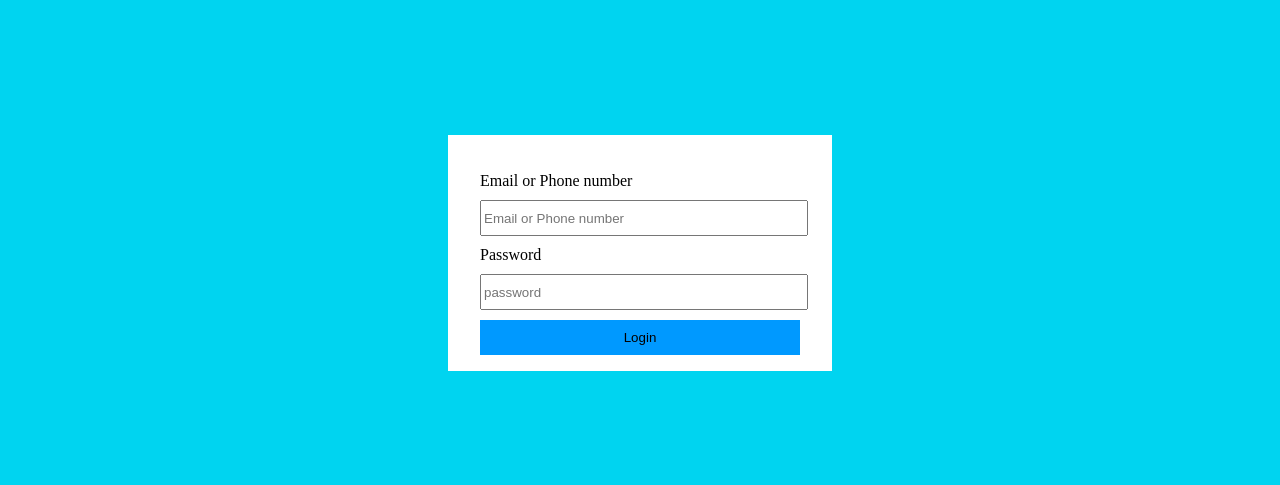
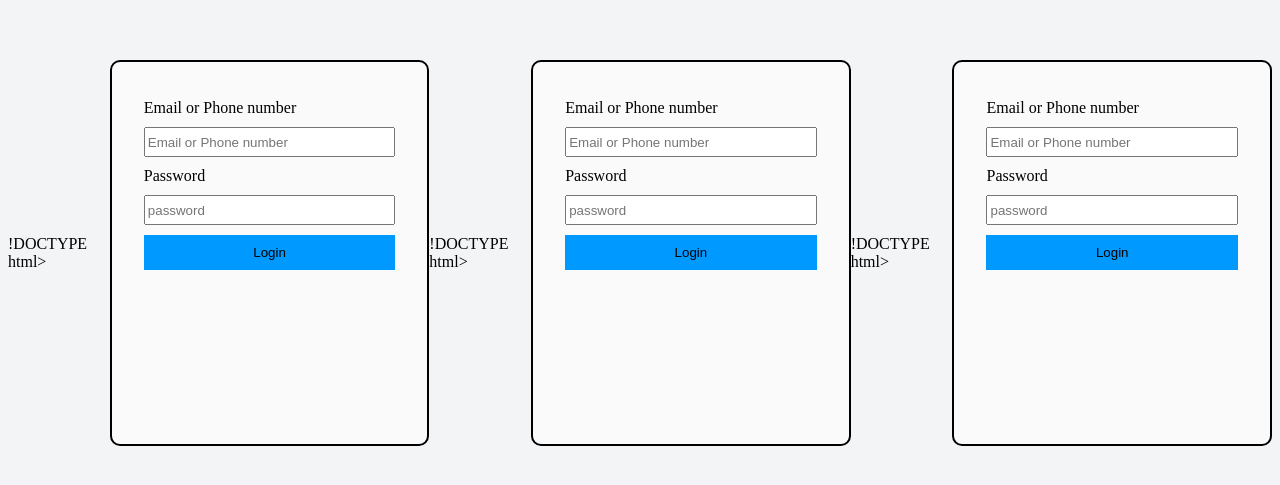
Before and after one commit to Aniketsaxena007/my-files, a plain HTML site: page facebook.html in a window 1280 px wide. Shown: the part 155-640 px from the top of the page. Drawn offline with Linux system fonts and the light colour scheme.

Commit message:
Update facebook.html

```diff
--- a/facebook.html
+++ b/facebook.html
@@ -1,4 +1,4 @@
-<!DOCTYPE html>
+!DOCTYPE html>
 <html lang="en">
 <head>
     <meta charset="UTF-8">
@@ -6,17 +6,135 @@
     <title>Document</title>
     <style>
         body{
-            background-color: rgb(0, 212, 240);
+            background-color: rgb(242, 244, 245);
             height: 100vh;
             display: flex;
             justify-content: center;
             align-items: center;
         }
         .container{
-           width: 320px;
+           width: 300px;
+           height:350px;
            padding: 16px 32px;
-           background-color: white;
+           background-color: rgb(250, 250, 250);
+           border: 2px solid black;;
+           border-radius: 10px;
+        }
+        input{
+            width: 100%;
+            height: 30px;
+            margin-top: 10px;
+            margin-bottom: 10px;
+        }
+        button{
+            width: 100%;
+            padding: 10px 20px ;
+            background-color: rgb(0, 153, 255);
+            outline: none;
+            border: none;
+        }
 
+        h1{
+            text-align: center;
+        }
+    </style>
+</head>
+<body>
+    <header>
+
+    </header>
+        <div class="container">
+            <h1></h1>
+            <div class="input-group">
+                <label for="">Email or Phone number</label>
+                <input type="text" placeholder="Email or Phone number">
+            </div>
+            <div class="input-group">
+                <label for="">Password</label>
+                <input type="text" placeholder="password">
+            </div>
+            <button>Login </button>
+        </div>
+</body>
+</html>!DOCTYPE html>
+<html lang="en">
+<head>
+    <meta charset="UTF-8">
+    <meta name="viewport" content="width=device-width, initial-scale=1.0">
+    <title>Document</title>
+    <style>
+        body{
+            background-color: rgb(242, 244, 245);
+            height: 100vh;
+            display: flex;
+            justify-content: center;
+            align-items: center;
+        }
+        .container{
+           width: 300px;
+           height:350px;
+           padding: 16px 32px;
+           background-color: rgb(250, 250, 250);
+           border: 2px solid black;;
+           border-radius: 10px;
+        }
+        input{
+            width: 100%;
+            height: 30px;
+            margin-top: 10px;
+            margin-bottom: 10px;
+        }
+        button{
+            width: 100%;
+            padding: 10px 20px ;
+            background-color: rgb(0, 153, 255);
+            outline: none;
+            border: none;
+        }
+
+        h1{
+            text-align: center;
+        }
+    </style>
+</head>
+<body>
+    <header>
+
+    </header>
+        <div class="container">
+            <h1></h1>
+            <div class="input-group">
+                <label for="">Email or Phone number</label>
+                <input type="text" placeholder="Email or Phone number">
+            </div>
+            <div class="input-group">
+                <label for="">Password</label>
+                <input type="text" placeholder="password">
+            </div>
+            <button>Login </button>
+        </div>
+</body>
+</html>!DOCTYPE html>
+<html lang="en">
+<head>
+    <meta charset="UTF-8">
+    <meta name="viewport" content="width=device-width, initial-scale=1.0">
+    <title>Document</title>
+    <style>
+        body{
+            background-color: rgb(242, 244, 245);
+            height: 100vh;
+            display: flex;
+            justify-content: center;
+            align-items: center;
+        }
+        .container{
+           width: 300px;
+           height:350px;
+           padding: 16px 32px;
+           background-color: rgb(250, 250, 250);
+           border: 2px solid black;;
+           border-radius: 10px;
         }
         input{
             width: 100%;
```
